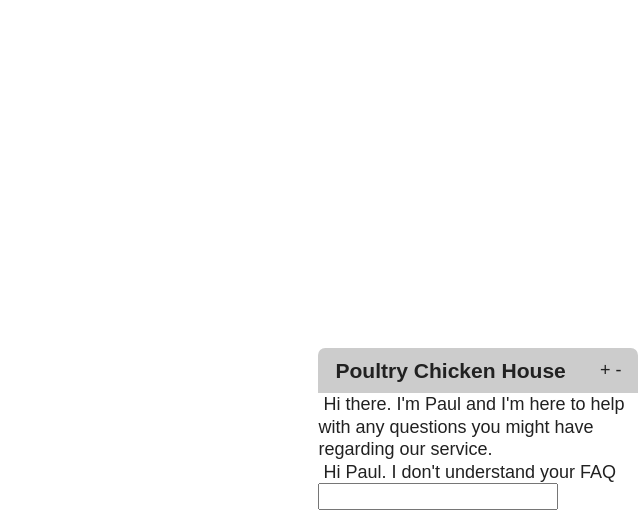
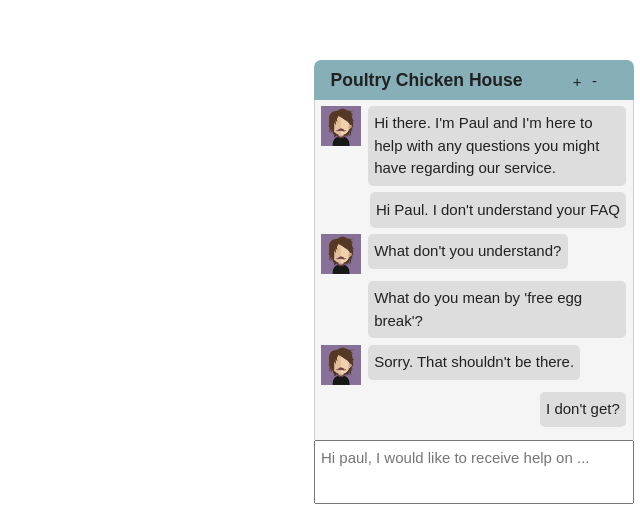
Before and after one commit to muthuridennis/node-js-zend-desk-chat, a plain HTML site: page index.html in a window 1280 px wide. Shown: the part 290-800 px from the top of the page, without its empty margins (640-1280 px from the left). Drawn offline with nearby package versions, Linux system fonts and the light colour scheme; files that its build step writes are made by us from their sources.

Commit message:
add avatars and styling for the conversations

```diff
--- a/css/_reset.scss
+++ b/css/_reset.scss
@@ -17,7 +17,7 @@ html[dir="ltr"]{
 
 /* 2.B */
 body{
-  font-size: 18px;
+  font-size: $base-font-size + px;
   line-height: 1.4rem;
   color: $color-dark;
 }
@@ -109,3 +109,8 @@ ul.no-style, ol.no-style, dl.no-style{
     margin: 0;
   }
 }
+
+img{
+  max-width: 100%;
+  height: auto;
+}
--- a/css/_variables.scss
+++ b/css/_variables.scss
@@ -1,8 +1,16 @@
 /* Base Colors */
-$color-alt: #DC8712 !default;
+$color-alt: #DC8712;
 
-$color-link: $color-alt  !default;
+$color-link: $color-alt ;
 
-$color-dark: #212121 !default;
-$color-light: #aaa !default;
-$color-white: #fff !default;
+$color-dark: #212121;
+$color-light: #aaa;
+$color-white: #fff;
+$color-grey: #F5F5F5;
+$color-light-grey: #CFCFCF;
+$color-blue: #87AFB7;
+
+// Base sizes
+$base-font-size: 15 !default;
+$padding: 0.4rem;
+$avatar-width: 15.33%;
--- a/css/style.scss
+++ b/css/style.scss
@@ -7,21 +7,24 @@
 // import normalize
 @import 'normalize';
 
-#chat-box .header,
-#chat-box .messages,
-#chat-box .footer{
-	width: 100%;
+.offset-right{
+	margin-left: ($avatar-width/100% * $base-font-size) + ($padding + 0.1) !important;
 }
 
 #chat-box{
 	position:absolute;
-	right:0.1rem;
+	right:0.4rem;
 	bottom:0;
 	width: 25%;
+
+	.header,
+	.messages,
+	.footer{
+		width: 100%;
 	}
 
-#chat-box .header{
-	background-color: #ccc;
+	.header{
+		background-color: $color-blue;
 		border: 1px solid transparent;
 		border-radius: 0.45rem 0.45rem 0px 0px;
 		padding-left: 1rem;
@@ -30,13 +33,80 @@
 		padding-top: 0.3rem;
 		width: 100%;
 		display: table;
+
+		h3{
+			float: left;
+			width: 84.67%;
 		}
 
-#chat-box .header h3{
+		.window-controls{
 			float: left;
+			width: $avatar-width;
+			padding-top: 0.33rem;
+
+			span{
+				display: inline-block;
+
+				&:last-of-type{
+					margin-left: 0.4rem;
+					position: relative;
+					bottom: 0.0667rem;
+				}
+			}
+		}
 	}
 
-#chat-box .header .window-controls{
+	.message{
+		display: block;
+		float: left;
+		width: auto;
+		max-width: 84.67%;
+		padding: $padding;
+		word-wrap: break-word;
+		background-color: rgb(221, 221, 221);
+		border-radius: 5px;
+	}
+
+	.avatar{
+		width: $avatar-width;
+		float: left;
+		padding-right: $padding;
+	}
+
+	.messages{
+		background-color: $color-grey;
+		padding-top: $padding;
+		padding-bottom: $padding;
+		border-left: 1px solid $color-light-grey;
+		border-right: 1px solid $color-light-grey;
+
+		li{
+			padding-left: $padding;
+			padding-right: $padding;
+			display: inline-block;
+			width: 100%;
+		}
+
+		.recepient{
+			.message{
+				padding-left: $padding;
+			}
+		}
+
+		.sender{
+			.message{
 				float: right;
-	padding-top: 0.33rem;
 			}
+		}
+	}
+
+	.footer{
+		textarea{
+			width: 100%;
+			height: 4rem;
+			resize: none;
+			padding: $padding;
+		}
+	}
+
+}
--- a/index.html
+++ b/index.html
@@ -17,18 +17,30 @@
 		</div>
 		<ul class="no-style messages">
 			<li class="recepient">
-				<img src="" alt="">
-				<span>Hi there. I'm Paul and I'm here to help with any questions you might have regarding our service.</span>
+				<img src="/images/avatars/male-avatar-1.png" class="avatar" alt="recepient avatar">
+				<span class="message">Hi there. I'm Paul and I'm here to help with any questions you might have regarding our service.</span>
 			</li>
 			<li class="sender">
-				<img src="" alt="">
-				<span>Hi Paul. I don't understand your FAQ</span>
+				<span class="message offset-right">Hi Paul. I don't understand your FAQ</span>
+			</li>
+			<li class="recepient">
+				<img src="/images/avatars/male-avatar-1.png" class="avatar" alt="recepient avatar">
+				<span class="message">What don't you understand?</span>
+			</li>
+			<li class="sender">
+				<span class="message offset-right">What do you mean by 'free egg break'?</span>
+			</li>
+			<li class="recepient">
+				<img src="/images/avatars/male-avatar-1.png" class="avatar" alt="recepient avatar">
+				<span class="message">Sorry. That shouldn't be there.</span>
+			</li>
+			<li class="sender">
+				<span class="message offset-right">I don't get?</span>
 			</li>
 		</ul>
 		<div class="footer">
 			<form action="" method="post">
-				<input type="text" name="sender">
-				<img src="" alt="">
+				<textarea placeholder="Hi paul, I would like to receive help on ..." name="message"></textarea>
 			</form>
 		</div>
 	</aside>
```
Also changed, not shown: images/avatars/female-avatar-1.png (added), images/avatars/female-avatar-2.png (added), images/avatars/female-avatar-3.png (added), images/avatars/female-avatar-4.png (added), images/avatars/male-avatar-1.png (added), images/avatars/male-avatar-2.png (added), images/avatars/male-avatar-3.png (added), images/avatars/male-avatar-4.png (added). Lines whose indentation alone changed are shown as unchanged.
